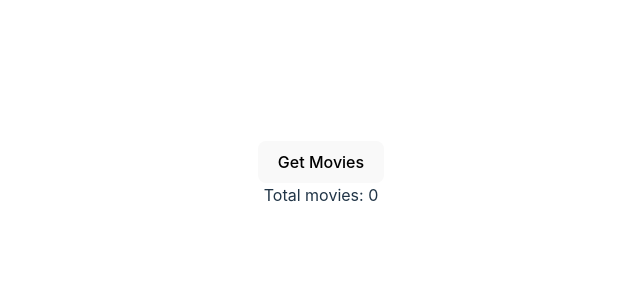
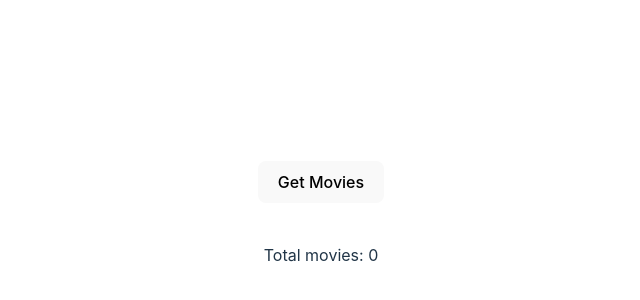
Before and after one commit to Maiquinho/react-lab, a React (Vite) app: page / in a window 1280 px wide. Shown: the part 216-516 px from the top of the page, without its empty margins (319-959 px from the left). Built offline with nearby package versions, Linux system fonts and the light colour scheme.

Commit message:
style(get api data): change elements position

```diff
--- a/src/components/GetApiData/index.tsx
+++ b/src/components/GetApiData/index.tsx
@@ -20,8 +20,6 @@ export function GetApiData() {
 
     return (
         <div className="movies">
-            <button onClick={handleGetMoviesData}>Get Movies</button>
-            <div>Total movies: {movies.length}</div>
             <div className="movies-grid">
                 {movies.map((movie, index) => (
                     <div key={index} className="movie-grid-item">
@@ -30,6 +28,9 @@ export function GetApiData() {
                     </div>
                 ))}
             </div>
+
+            <button onClick={handleGetMoviesData}>Get Movies</button>
+            <div>Total movies: {movies.length}</div>
         </div>
     )
 }
--- a/src/components/GetApiData/styles.css
+++ b/src/components/GetApiData/styles.css
@@ -1,3 +1,7 @@
+.movies button {
+    margin: 40px 0;
+}
+
 .movies .movies-grid {
     display: flex;
     flex-wrap: wrap;
```
